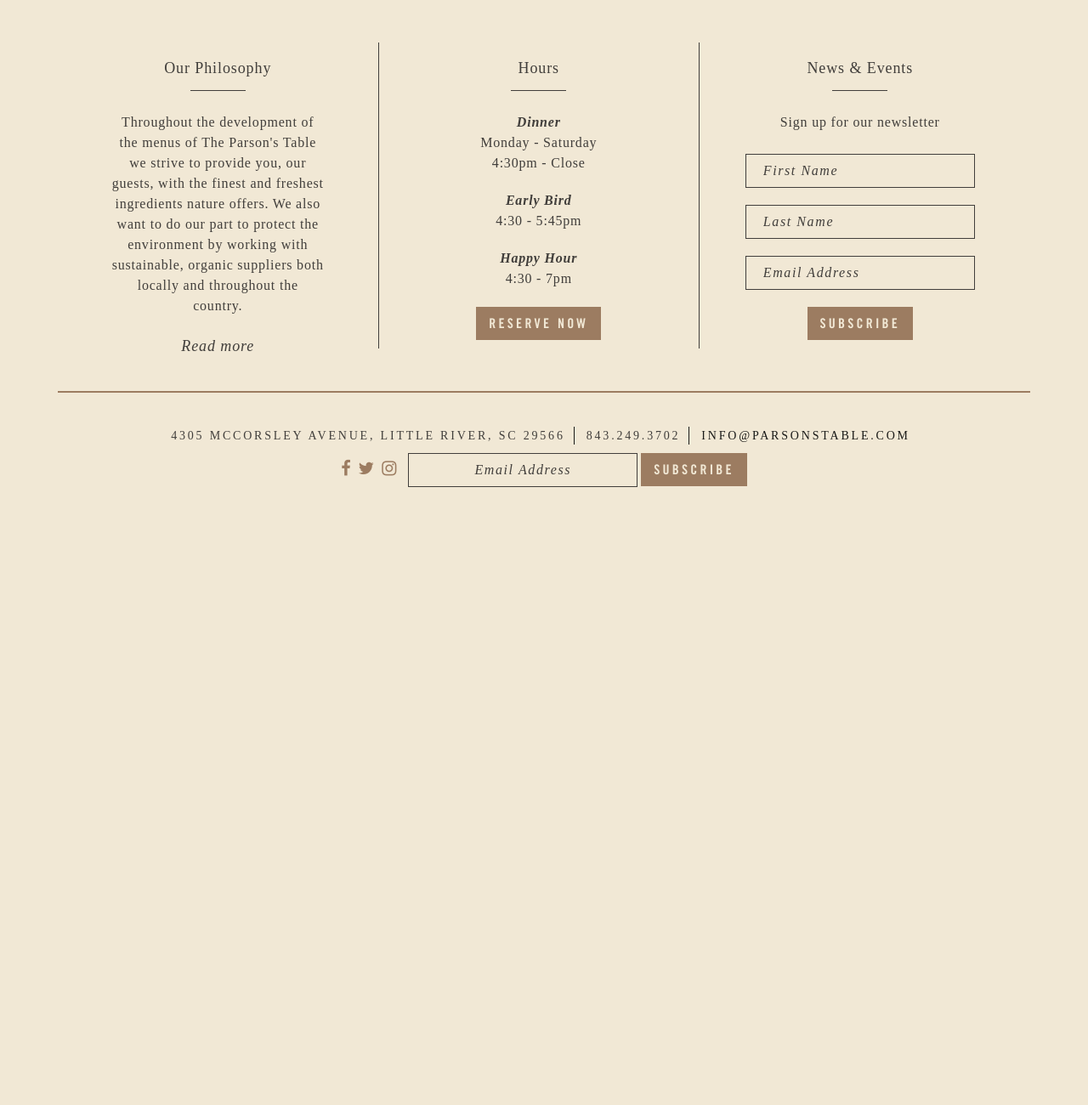
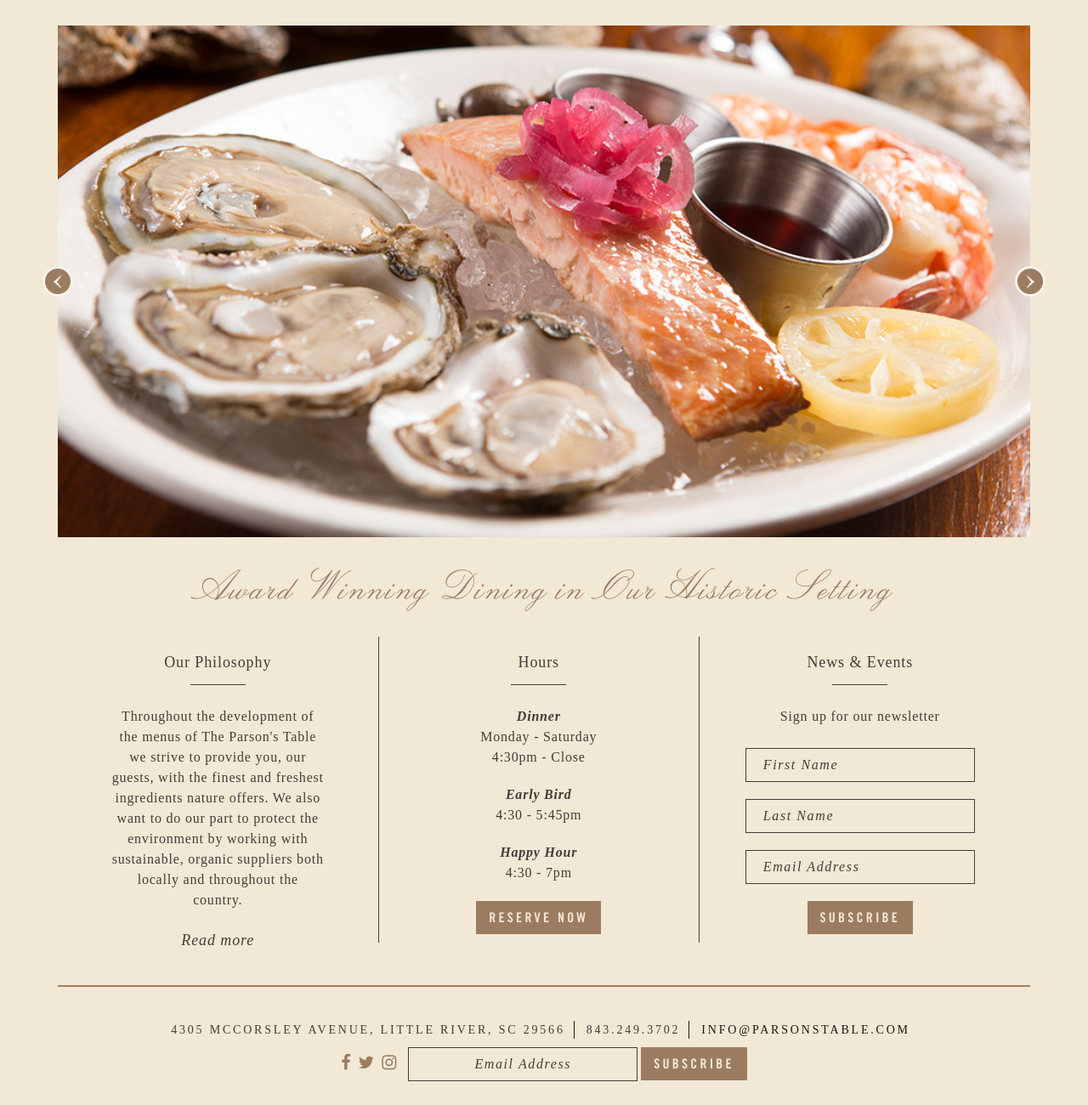
Before and after one commit to hlmurray/parsonstable-redesign, a PHP site: page /html/index.html in a window 1280 px wide. Shown: the part 228-1528 px from the top of the page at 85% size. Before the commit the page ends 801 px from the top, so only its background shows below. Run offline with PHP 8.4, Linux system fonts and the light colour scheme; style sheets or scripts are compiled from the project's sources; some libraries are stand-ins or nearby versions.

Commit message:
feat(Home-Page): finish Home Page build

```diff
--- a/src/html/index.html
+++ b/src/html/index.html
@@ -37,8 +37,25 @@
 		</header>
 		<main class="wrapper">
 			<section class="home-hero">
+				<div class="home-slideshow">
+					<div class="home-slides" style="background-image:url(/assets/images/home/home-slider1.jpg);"></div>
+					<div class="home-slides" style="background-image:url(/assets/images/home/home-slider2.jpg);"></div>
+					<div class="home-slides" style="background-image:url(/assets/images/home/home-slider3.jpg);"></div>
+					<div class="home-slides" style="background-image:url(/assets/images/home/home-slider4.jpg);"></div>
+					<div class="home-slides" style="background-image:url(/assets/images/home/home-slider5.jpg);"></div>
+					<div class="home-slides" style="background-image:url(/assets/images/home/home-slider6.jpg);"></div>
+					<div class="home-slides" style="background-image:url(/assets/images/home/home-slider7.jpg);"></div>
+					<div class="home-slides" style="background-image:url(/assets/images/home/home-slider8.jpg);"></div>
+					<div class="home-slides" style="background-image:url(/assets/images/home/home-slider9.jpg);"></div>
+					<div class="home-slides" style="background-image:url(/assets/images/home/home-slider10.jpg);"></div>
+				</div>
+				<div class="home-pager">
+					<span class="pager-prev" style="background-image:url(/assets/images/home/pager-left.png);"></span>
+					<span class="pager-next" style="background-image:url(/assets/images/home/pager-right.png);"></span>
+				</div>
 			</section>
 			<section class="home-info">
+				<h1 class="script">Award Winning Dining in Our Historic Setting</h1>
 				<div class="philosophy">
 					<header>
 						<h1>Our Philosophy</h1>
@@ -99,6 +116,8 @@
 			</section>
 		</footer>
 		<script type="text/javascript" src="/js/vendor/jquery.1.11.1.min.js"></script>
+		<script type="text/javascript" src="/js/plugins/jquery.cycle2.min.js"></script>
 		<script type="text/javascript" src="/js/global.js"></script>
+		<script type="text/javascript" src="/js/home.js"></script>
 	</body>
 </html>
--- /dev/null
+++ b/src/js/home.js
@@ -0,0 +1,8 @@
+$('.home-hero > .home-slideshow').cycle({
+	speed: 450,
+    fx: 'scrollHorz',
+    slides: '> div.home-slides',
+    prev: '.pager-prev',
+    next: '.pager-next',
+    timeout: 0
+});
--- a/src/scss/home.scss
+++ b/src/scss/home.scss
@@ -4,9 +4,43 @@
 @import "./modules/_placeholders.scss";
 
 .wrapper {
+	.home-hero {
+		position: relative;
+		margin: rem(30px) 0;
+		.home-slideshow {
+			.home-slides {
+				width: 100%;
+				height: 0;
+				padding: 0 0 52.6%;
+				background-repeat: no-repeat;
+				background-size: cover;
+			}
+		}
+		.pager-prev,
+		.pager-next {
+			width: rem(40px);
+			height: rem(40px);
+			position: absolute;
+			z-index: 100;
+			top: 50%;
+			background-size: cover;
+			background-repeat: no-repeat;
+			transform: translateY(-50%);
+			cursor: pointer;
+		}
+		.pager-prev {
+			left: rem(-20px);
+		}
+		.pager-next {
+			right: rem(-20px);
+		}
+	}
 	.home-info {
 		@extend %cf;
-		padding: rem(50px) 0;
+		padding: 0 0 rem(50px) 0;
+		h1.script {
+			margin: 0 0 rem(30px) 0;
+		}
 		div {
 			box-sizing: border-box;
 			width: 33%;
--- a/src/scss/layouts/_typography.scss
+++ b/src/scss/layouts/_typography.scss
@@ -1,12 +1,18 @@
 @font-face{
 	font-family:'engravers-gothic';
-	src:url('../assets/fonts/engravers-gothic-bt.ttf') format('truetype');
+	src:url('/assets/fonts/engravers-gothic-bt.ttf') format('truetype');
+	font-style: normal;
+}
+
+@font-face {
+	font-family:'lucia-bt';
+	src:url('/assets/fonts/lucia-bt.ttf') format('truetype');
 	font-style: normal;
 }
 
 @font-face {
 	font-family:'trade-gothic';
-	src:url('../assets/fonts/Trade-Gothic.ttf') format('truetype');
+	src:url('/assets/fonts/Trade-Gothic.ttf') format('truetype');
 	font-style: normal;
 }
 
@@ -17,6 +23,14 @@ h1 {
 	font-weight: 400;
 	text-align: center;
 	color: $darkgrey;
+	margin: 0;
+}
+
+h1.script {
+	@include font(lucia-bt);
+	font-size: 48px;
+	text-align: center;
+	color: $brown;
 	margin: 0;
 }
 
--- a/src/scss/modules/_mixins.scss
+++ b/src/scss/modules/_mixins.scss
@@ -15,13 +15,15 @@
 }
 
 // Fonts
-@mixin font($font:adamina){
+@mixin font($font){
   @if($font == engravers-gothic){
     font-family: "engravers-gothic", sans-serif;
   } @else if($font == trade-gothic) {
     font-family: "trade-gothic", serif;
   } @else if($font == garamond-premier) {
     font-family: "garamond-premier-pro-display", serif;
+  } @else if($font == lucia-bt) {
+    font-family: "lucia-bt";
   }
 }
 
```
Also changed, not shown: src/assets/fonts/lucia-bt.ttf (added), src/assets/images/home/home-slider1.jpg (added), src/assets/images/home/home-slider10.jpg (added), src/assets/images/home/home-slider2.jpg (added), src/assets/images/home/home-slider3.jpg (added), src/assets/images/home/home-slider4.jpg (added), src/assets/images/home/home-slider5.jpg (added), src/assets/images/home/home-slider6.jpg (added), src/assets/images/home/home-slider7.jpg (added), src/assets/images/home/home-slider8.jpg (added), src/assets/images/home/home-slider9.jpg (added), src/assets/images/home/pager-left.png (added), src/assets/images/home/pager-right.png (added), src/js/plugins/jquery.cycle2.min.js (added).
